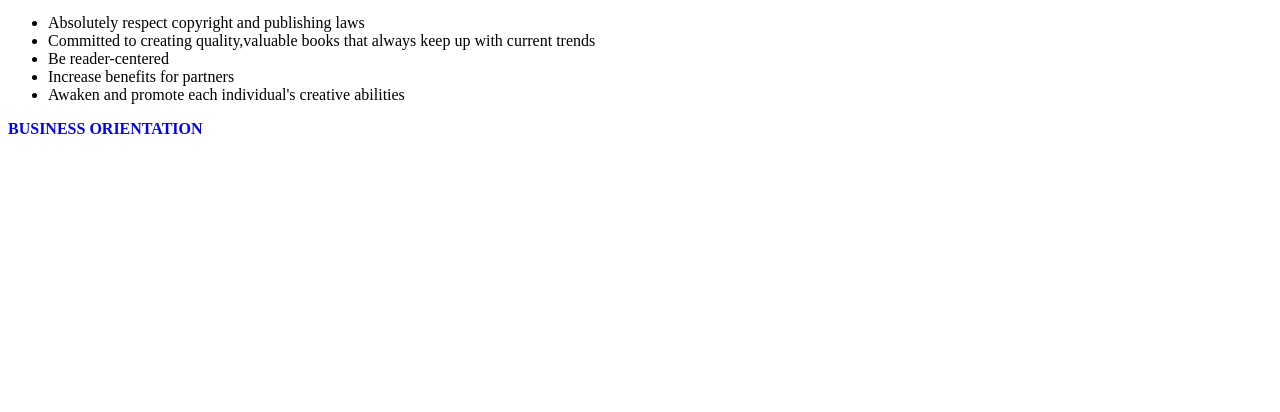
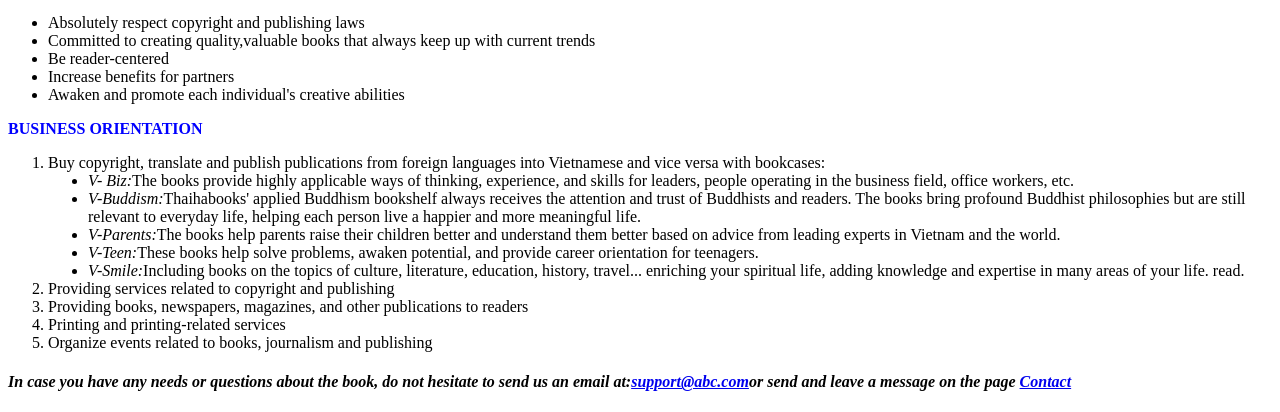
Before and after one commit to giabao1112002/CSE307_Practice1, a plain HTML site: page Practice1_5.html in a window 1280 px wide. Shown: the part 441-853 px from the top of the page. Before the commit the page ends 800 px from the top, so only its background shows below. Drawn offline with Linux system fonts and the light colour scheme.

Commit message:
Update Practice1_5.html

```diff
--- a/Practice1_5.html
+++ b/Practice1_5.html
@@ -18,5 +18,31 @@
         <li>Awaken and promote each individual's creative abilities</li>
     </ul>
     <p><b><span style="color: blue;">BUSINESS ORIENTATION</span></b></p>
+    <ol>
+        <li>Buy copyright, translate and publish publications from foreign languages into
+            Vietnamese and vice versa with bookcases:
+            <ul type="disc">
+                <li><i>V- Biz:</i>The books provide highly applicable ways of thinking, experience, and
+                    skills for leaders, people operating in the business field, office workers, etc.</li>
+                <li><i>V-Buddism:</i>Thaihabooks' applied Buddhism bookshelf always receives the
+                    attention and trust of Buddhists and readers. The books bring profound Buddhist
+                    philosophies but are still relevant to everyday life, helping each person live a
+                    happier and more meaningful life.</li>
+                <li><i>V-Parents:</i>The books help parents raise their children better and understand them
+                    better based on advice from leading experts in Vietnam and the world.</li>
+                <li><i>V-Teen:</i>These books help solve problems, awaken potential, and provide career
+                    orientation for teenagers.</li>
+                <li><i>V-Smile:</i>Including books on the topics of culture, literature, education, history,
+                    travel... enriching your spiritual life, adding knowledge and expertise in many
+                    areas of your life. read.</li>
+            </ul>
+        </li>
+        <li>Providing services related to copyright and publishing</li>
+        <li>Providing books, newspapers, magazines, and other publications to readers</li>
+        <li>Printing and printing-related services</li>
+        <li>Organize events related to books, journalism and publishing</li>
+    </ol>
+    <h4><i>In case you have any needs or questions about the book, do not hesitate to send us an email
+        at:<a href="https://support.abc.com/">support@abc.com</a>or send and leave a message on the page <a href="Contact.html">Contact</a></i></h4>
 </body>
 </html>
```
